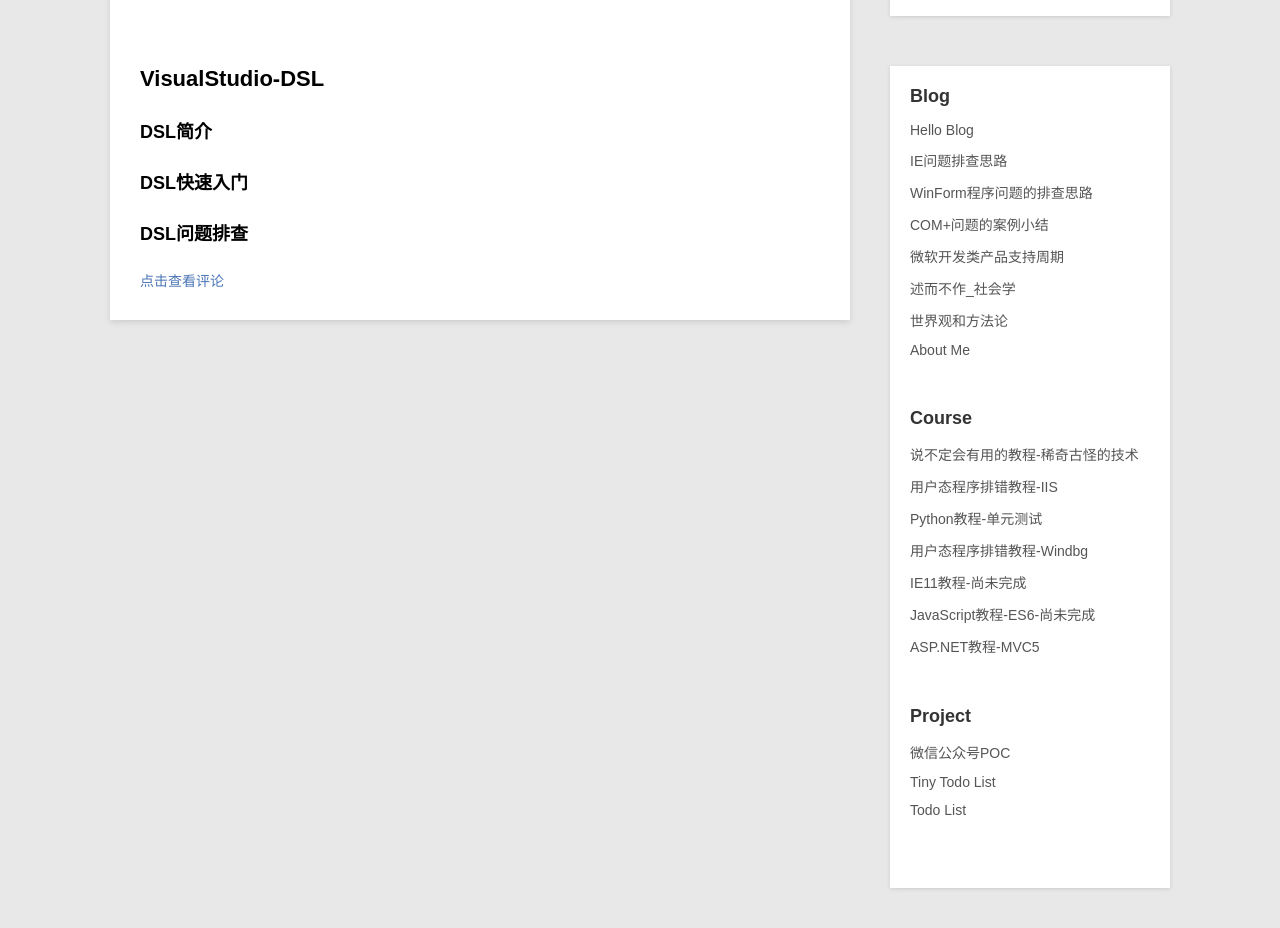
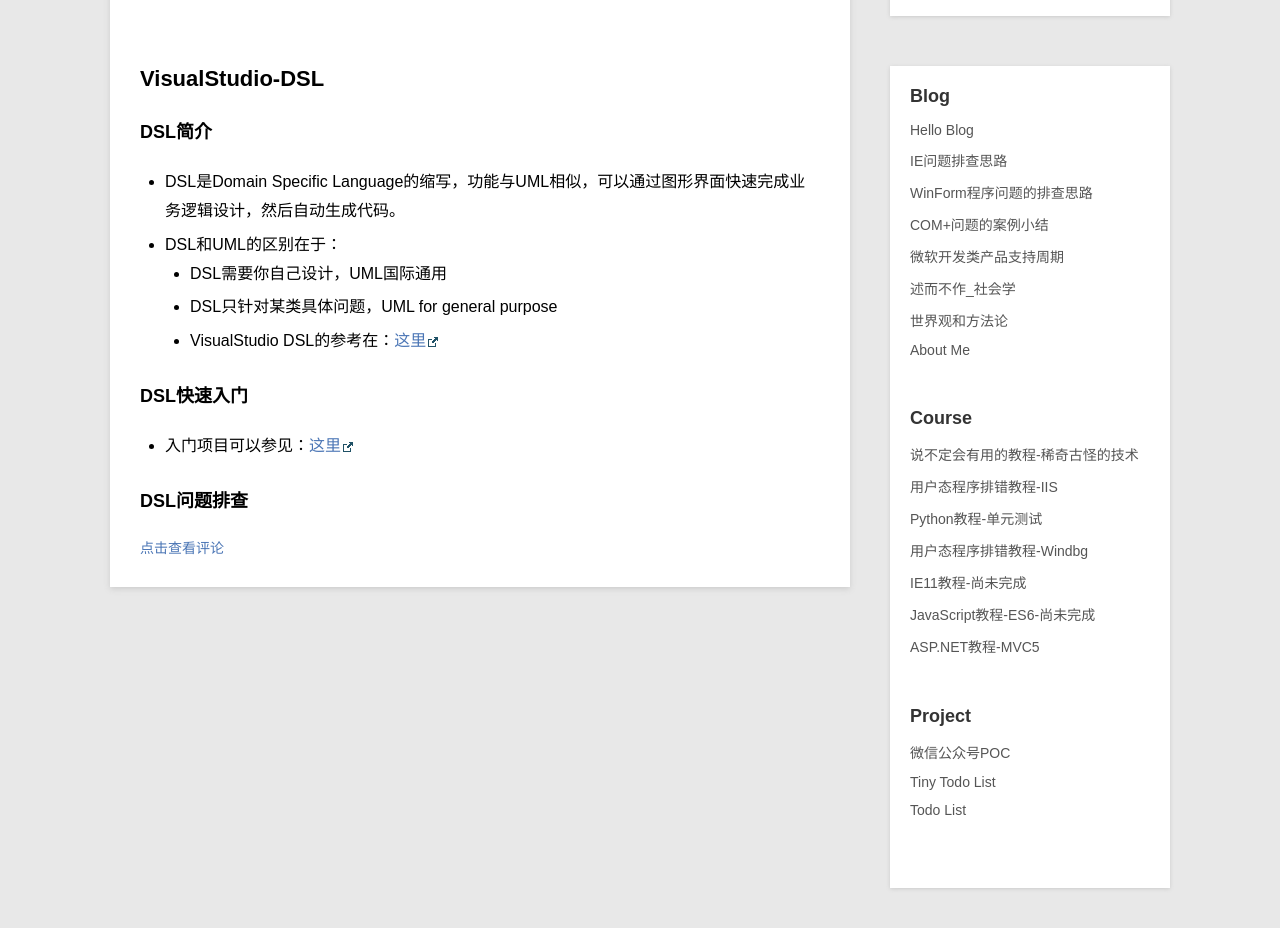
Before and after one commit to wu-wenxiang/wu-wenxiang.github.io, a Jekyll site: the page built from _posts/course/2016-06-22-Strange-Tech.md, in a window 1280 px wide, cut to the strip 189-1127 px from the top of the page. Shown: the top 928 px of the strip. Built offline with Jekyll 4.4.1, drawn with Linux system fonts in a browser that asks for light colours.

Commit message:
update _posts/course/2016-06-22-Strange-Tech.md

```diff
--- a/_posts/course/2016-06-22-Strange-Tech.md
+++ b/_posts/course/2016-06-22-Strange-Tech.md
@@ -8,7 +8,13 @@ description:    专门收集一些稀奇古怪的技术，说不定有用呢 :)
 ## VisualStudio-DSL
 
 ### DSL简介
+- DSL是Domain Specific Language的缩写，功能与UML相似，可以通过图形界面快速完成业务逻辑设计，然后自动生成代码。
+- DSL和UML的区别在于：
+	- DSL需要你自己设计，UML国际通用
+	- DSL只针对某类具体问题，UML for general purpose
+	- VisualStudio DSL的参考在：[这里](https://msdn.microsoft.com/en-us/library/bb126259.aspx)
 
 ### DSL快速入门
+- 入门项目可以参见：[这里](https://msdn.microsoft.com/en-us/library/ee943825.aspx?f=255&MSPPError=-2147217396)
 
 ### DSL问题排查
```
